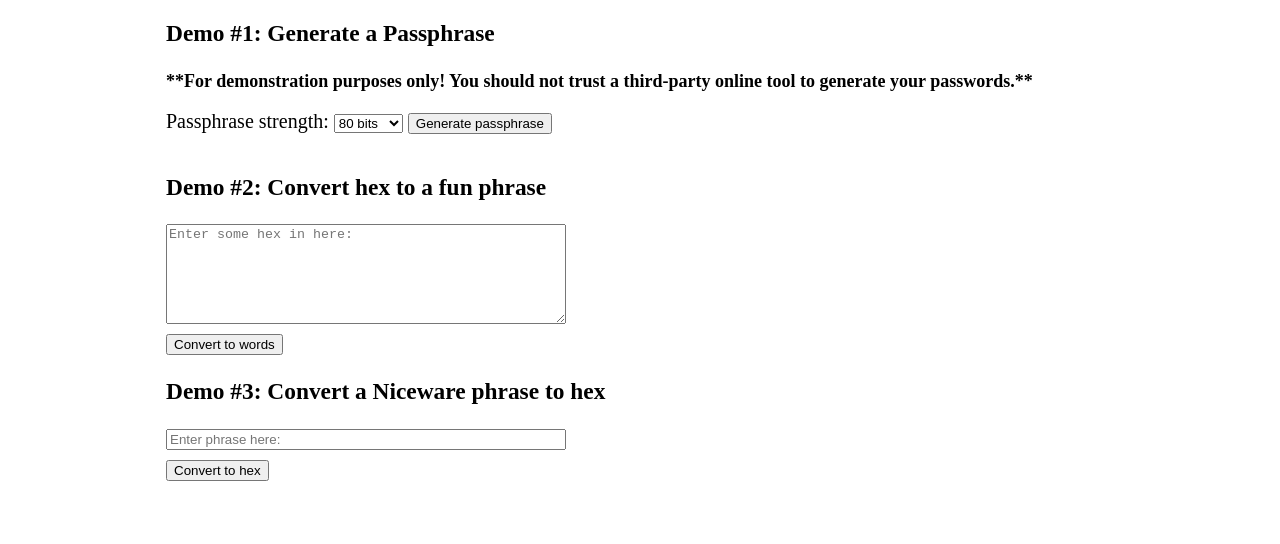
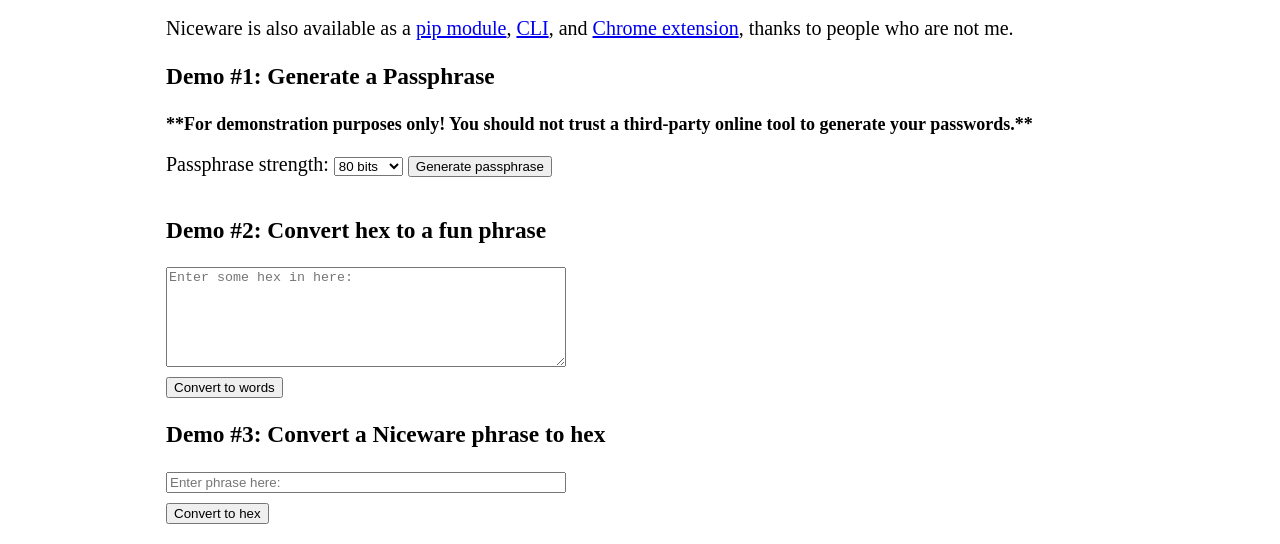
Before and after one commit to diracdeltas/niceware, a website: page index.html in a window 1280 px wide. Shown: the part 340-884 px from the top of the page. Before the commit the page ends 841 px from the top, so only its background shows below. Drawn offline with Linux system fonts and the light colour scheme.

Commit message:
mention various ports of Niceware

```diff
--- a/index.html
+++ b/index.html
@@ -20,6 +20,9 @@
         </p>
         <p>
             Niceware can also be used to convert existing cryptographic keys and other random bytes into human-readable phrases.
+        </p>
+        <p>
+            Niceware is also available as a <a href='https://pypi.python.org/pypi/niceware'>pip module</a>, <a href='https://www.npmjs.com/package/nicepass'>CLI</a>, and <a href='https://chrome.google.com/webstore/detail/niceware-password/dhnichgmciickpnnnhfcljljnfomadag'>Chrome extension</a>, thanks to people who are not me.
         </p>
 
 <div>
```
Also changed, not shown: README.md.
